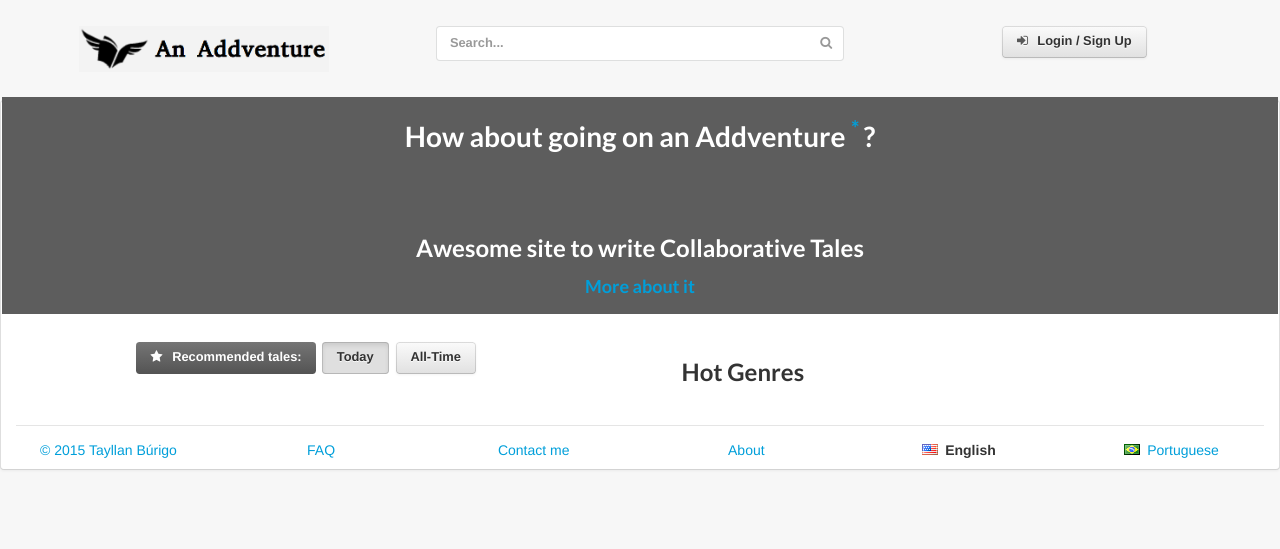
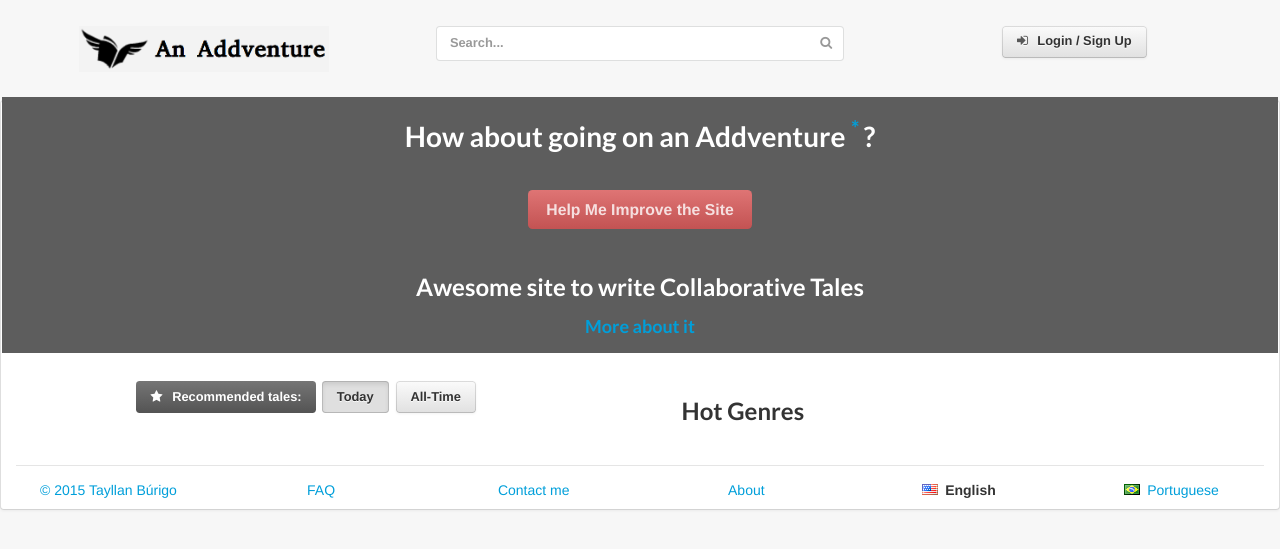
Before and after one commit to tayllan/anaddventure, a Flask app: page / in a window 1280 px wide. Shown: the top 549 px of the page. Run offline with Flask 2, Linux system fonts and the light colour scheme; data that the repository does not hold is empty; some libraries are stand-ins or nearby versions.

Commit message:
Added button begging for help

```diff
--- a/site/languages/strings.py
+++ b/site/languages/strings.py
@@ -450,6 +450,7 @@ STRINGS = {
 		'SORT_RECENTLY_UPDATED': 'Sort: Recently Updated',
 		'SORT_LEAST_RECENTLY_UPDATED': 'Sort: Least Recently Updated',
 		'FULLSCREEN': 'Fullscreen',
+		'HELP_ME_OUT': 'Help Me Improve the Site',
 	},
 	'pt': {
 		'TOP_10_GENRES': 'Gêneros Mais Acessados',
@@ -695,5 +696,6 @@ STRINGS = {
 		'SORT_RECENTLY_UPDATED': 'Ordenar: Recentemente Atualizado',
 		'SORT_LEAST_RECENTLY_UPDATED': 'Ordenar: Menos Recentemente Atualizado',
 		'FULLSCREEN': 'Tela Cheia',
+		'HELP_ME_OUT': 'Me Ajude a Melhorar o Site',
 	}
 }
--- a/site/templates/index.html
+++ b/site/templates/index.html
@@ -14,7 +14,9 @@
 		?
 	</h1>
 
-	<br>
+	<div class="ui big red label">
+		<a href="/contact">{{_('HELP_ME_OUT')}}</a>
+	</div>
 
 	<h2 class="ui header">
 		{{_('SITE_PRESENTATION')}}
```
